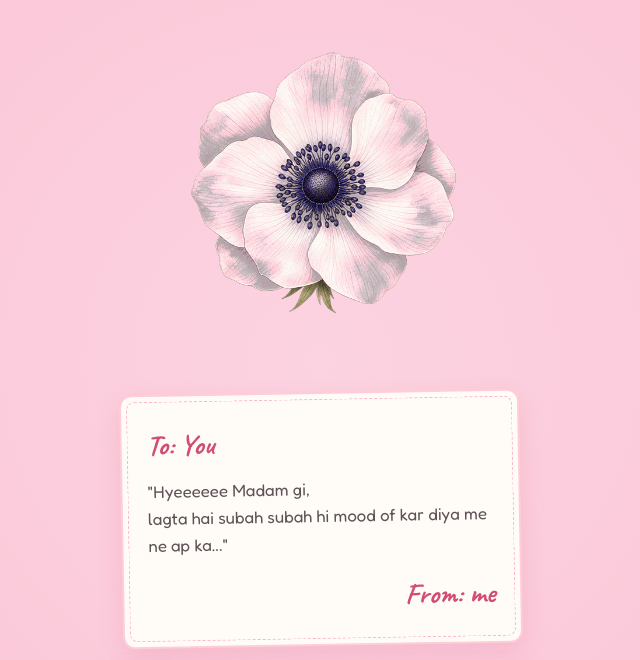
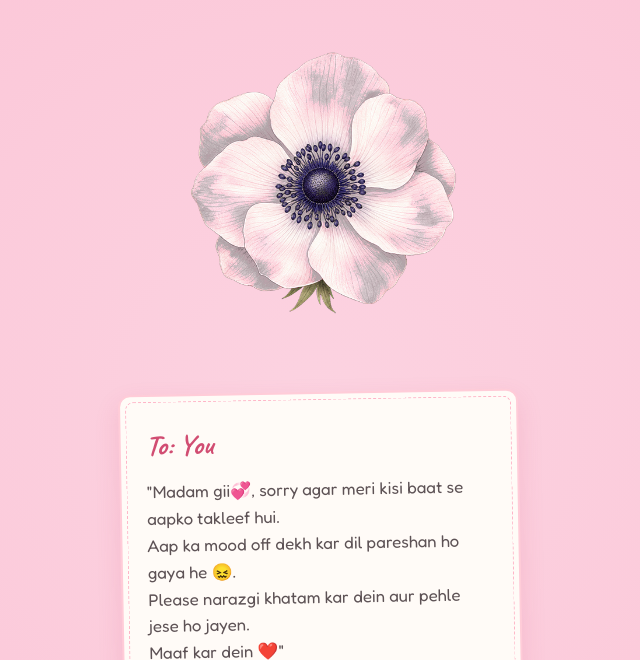
Before and after one commit to Ninjaplays42/sorryyyy, a plain HTML site: page index.html in a window 1280 px wide. Both pictures are taken after a click on the button "Open Your Bouquet". Shown: the part 140-800 px from the top of the page, without its empty margins (319-959 px from the left). Drawn offline with Linux system fonts and the light colour scheme.

Commit message:
Update index.html

```diff
--- a/index.html
+++ b/index.html
@@ -286,8 +286,10 @@
         <!-- Handwritten Letter Card -->
         <div class="letter-card">
             <div class="card-to">To: You</div>
-            <div class="card-message">"Hyeeeeee Madam gi,
-            lagta hai subah subah hi mood of kar diya me ne ap ka..."</div>
+            <div class="card-message">"Madam gii💞, sorry agar meri kisi baat se aapko takleef hui.
+Aap ka mood off dekh kar dil pareshan ho gaya he 😖.
+Please narazgi khatam kar dein aur pehle jese ho jayen.
+Maaf kar dein ❤️"</div>
             <div class="card-from">From: me</div>
         </div>
 
```
